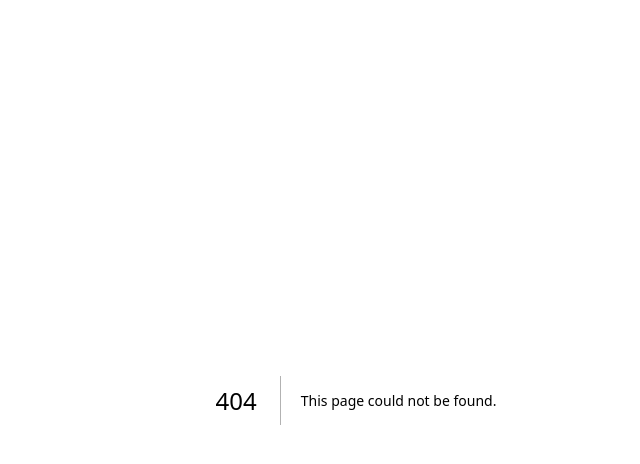
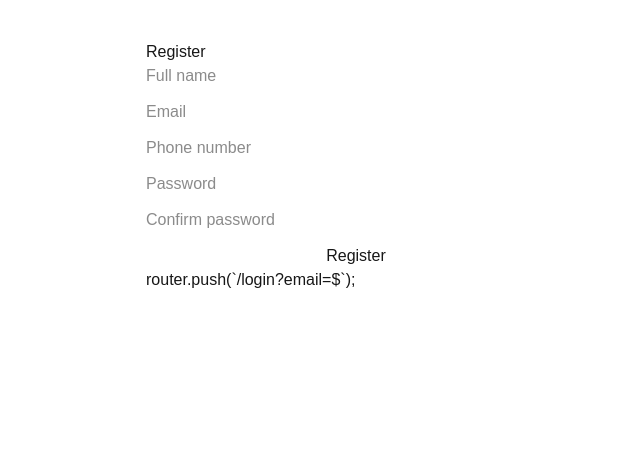
Before and after one commit to ImashaKumarasinghe/PAWTRACK_Frontend, a Next.js app: page /register in a window 1280 px wide. Before the commit this address had no page. Shown: the top 464 px of the page, without its empty margins (284-924 px from the left). Built offline with nearby package versions, Linux system fonts and the light colour scheme; no server answers.

Commit message:
Add RegisterPage component with form handling and validation logic

```diff
--- /dev/null
+++ b/app/register/page.tsx
@@ -0,0 +1,111 @@
+"use client";
+
+import { useState } from "react";
+import { useRouter } from "next/navigation";
+import { apiPost } from "@/lib/api";
+
+type RegisterPayload = {
+  full_name: string;
+  email: string;
+  phone_number: string;
+  password: string;
+  confirm_password: string;
+};
+
+export default function RegisterPage() {
+  const router = useRouter();
+
+  const [form, setForm] = useState<RegisterPayload>({
+    full_name: "",
+    email: "",
+    phone_number: "",
+    password: "",
+    confirm_password: "",
+  });
+
+  const [loading, setLoading] = useState(false);
+  const [error, setError] = useState<string | null>(null);
+
+  function updateField<K extends keyof RegisterPayload>(key: K, value: string) {
+    setForm((prev) => ({ ...prev, [key]: value }));
+  }
+
+  async function handleSubmit(e: React.FormEvent) {
+    e.preventDefault();
+    setError(null);
+
+    // ✅ simple client-side validation (optional but helpful)
+    if (form.password !== form.confirm_password) {
+      setError("Passwords do not match.");
+      return;
+    }
+
+    try {
+      setLoading(true);
+
+      // Call backend register
+      await apiPost("/auth/register", form);
+
+      // ✅ redirect to login after success
+      router.push("/login");
+    } catch (err: any) {
+      setError(err.message || "Registration failed");
+    } finally {
+      setLoading(false);
+    }
+  }
+
+  return (
+    <main style={{ maxWidth: 420, margin: "40px auto" }}>
+      <h1>Register</h1>
+
+      {error && <p style={{ color: "red" }}>{error}</p>}
+
+      <form onSubmit={handleSubmit} style={{ display: "grid", gap: 12 }}>
+        <input
+          placeholder="Full name"
+          value={form.full_name}
+          onChange={(e) => updateField("full_name", e.target.value)}
+          required
+        />
+
+        <input
+          placeholder="Email"
+          type="email"
+          value={form.email}
+          onChange={(e) => updateField("email", e.target.value)}
+          required
+        />
+
+        <input
+          placeholder="Phone number"
+          value={form.phone_number}
+          onChange={(e) => updateField("phone_number", e.target.value)}
+          required
+        />
+
+        <input
+          placeholder="Password"
+          type="password"
+          value={form.password}
+          onChange={(e) => updateField("password", e.target.value)}
+          required
+        />
+
+        <input
+          placeholder="Confirm password"
+          type="password"
+          value={form.confirm_password}
+          onChange={(e) => updateField("confirm_password", e.target.value)}
+          required
+        />
+
+        <button type="submit" disabled={loading}>
+          {loading ? "Creating account..." : "Register"}
+        </button>
+      </form>
+      router.push(`/login?email=${encodeURIComponent(form.email)}`);
+
+    </main>
+  );
+}
```
